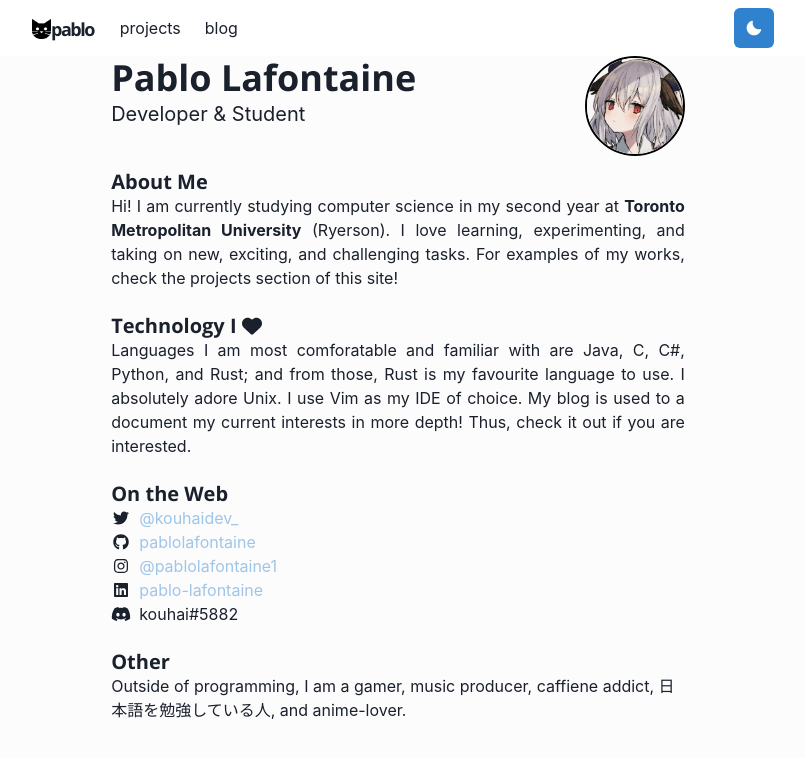
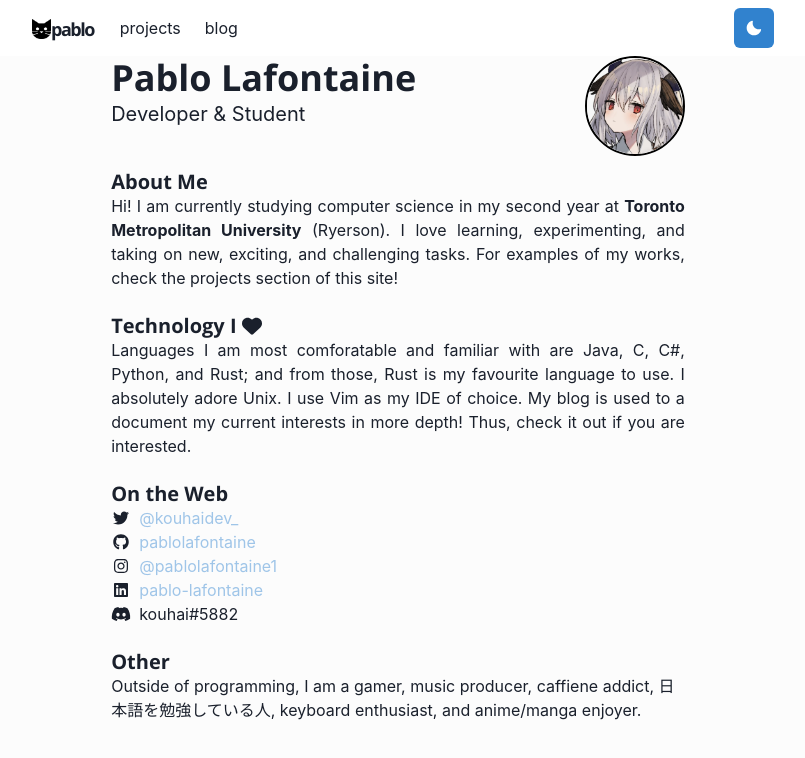
Before and after one commit to pablolafontaine/personal-website, a Next.js app: page / in a window 1280 px wide. Shown: the top 758 px of the page, without its empty margins (242-1047 px from the left). Built offline with nearby package versions, Linux system fonts and the light colour scheme.

Commit message:
almost finished index page

```diff
--- a/pages/index.js
+++ b/pages/index.js
@@ -16,7 +16,6 @@ import {
 	faDiscord,
 } from "@fortawesome/free-brands-svg-icons";
 import { faHeart } from "@fortawesome/free-solid-svg-icons";
-import NextLink from "next/link";
 const Page = () => {
 	return (
 		<Container>
@@ -157,7 +156,8 @@ const Page = () => {
 				<p>
 					Outside of programming, I am a gamer,
 					music producer, caffiene addict,
-					日本語を勉強している人, and anime-lover.{" "}
+					日本語を勉強している人, keyboard
+					enthusiast, and anime/manga enjoyer.{" "}
 				</p>
 			</Box>
 		</Container>
```
Also changed, not shown: components/logo.js (+20 -14 lines).
